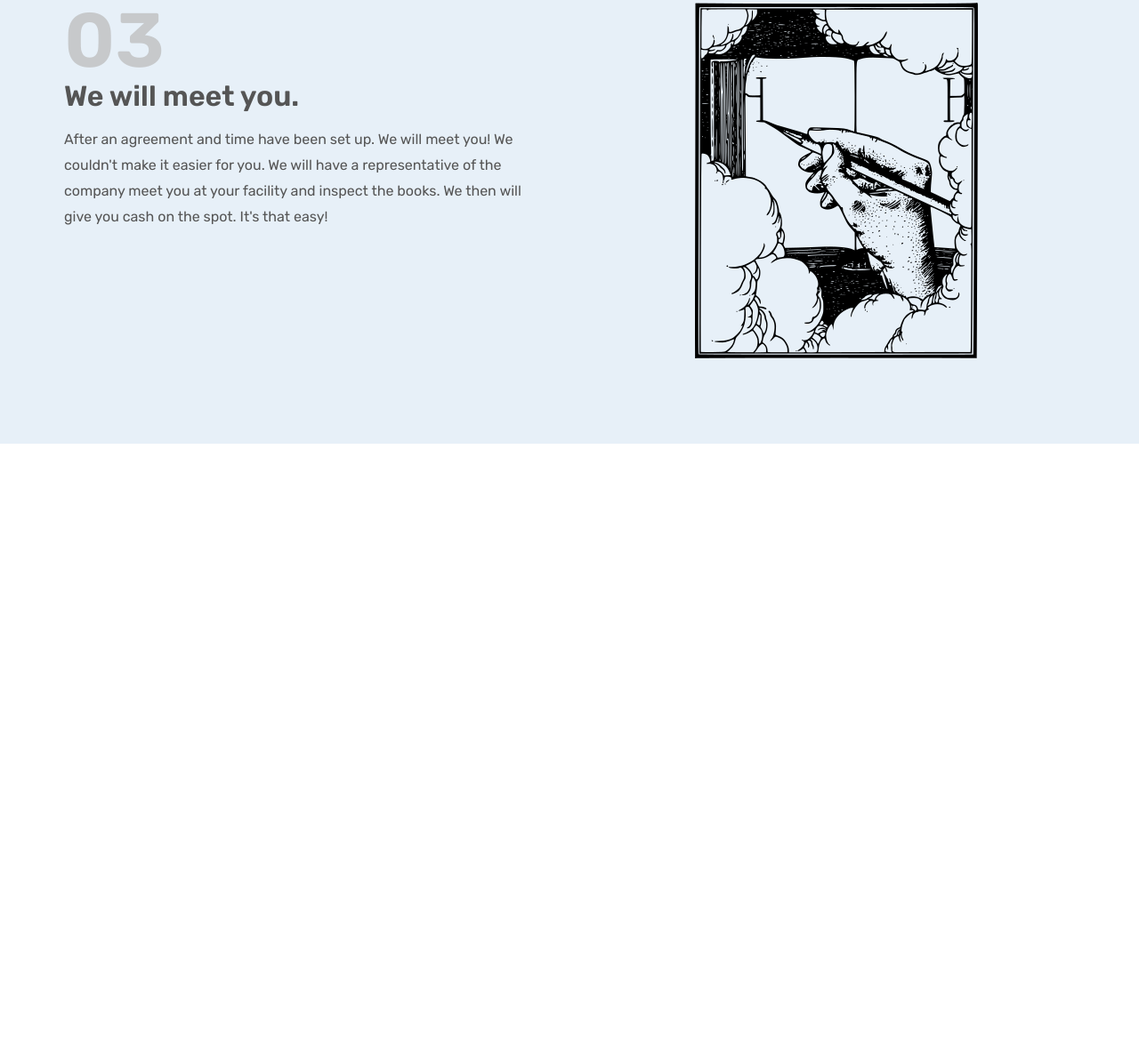
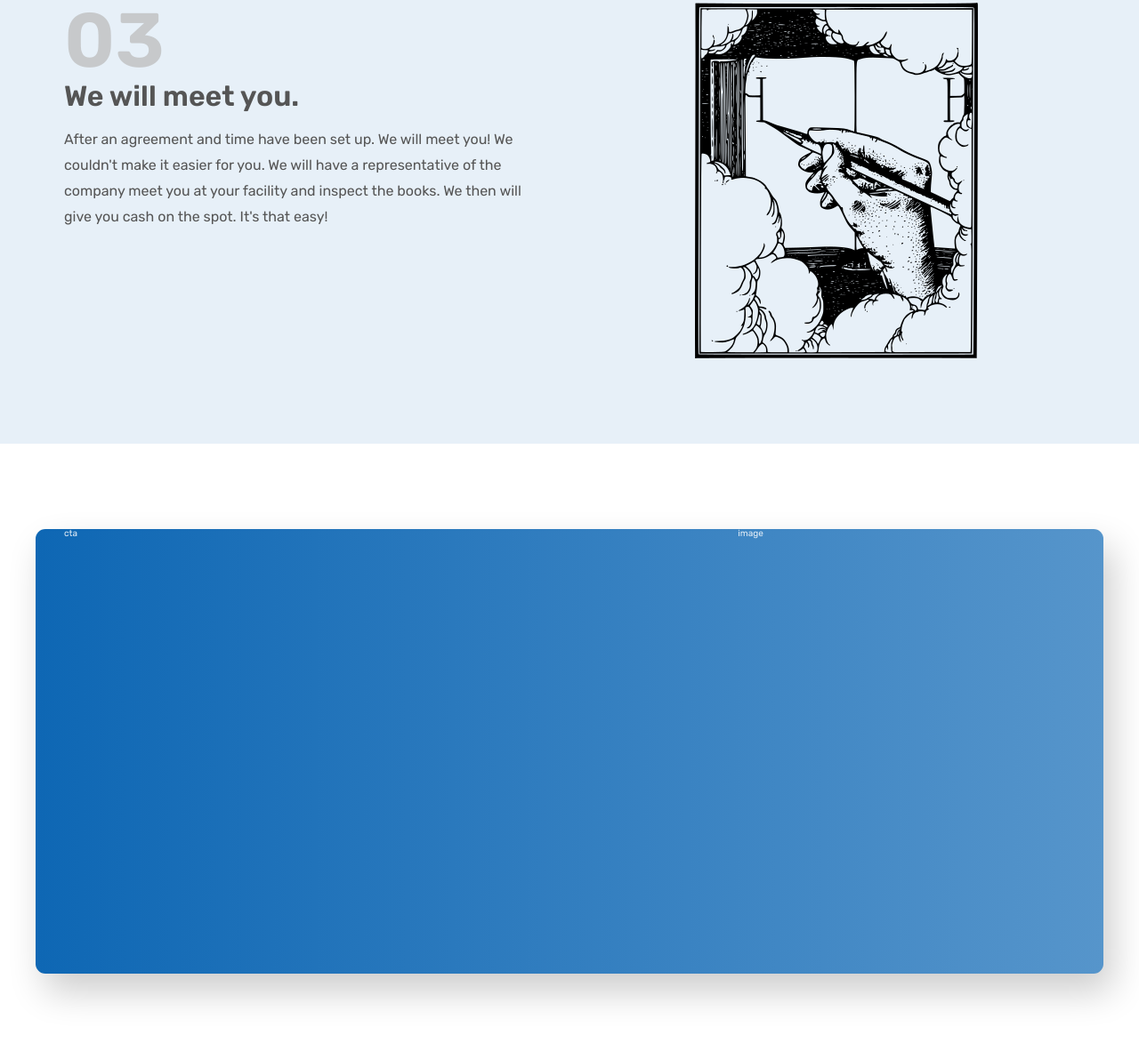
Before and after one commit to aresD009/sc-book-store, a plain HTML site: page index.html in a window 1280 px wide. Shown: the part 2412-3603 px from the top of the page at 89% size. Before the commit the page ends 2911 px from the top, so only its background shows below. Drawn offline with nearby package versions, Linux system fonts and the light colour scheme; files whose address does not match are found by name.

Commit message:
Changes to the style and the words on my website

```diff
--- a/css-group/style.css
+++ b/css-group/style.css
@@ -153,3 +153,29 @@
     width: 50%;
     box-shadow: 1rem 2rem 4rem #000;
   }
+
+  /************************/
+  /* CTA SECTION */
+  /************************/
+
+  .section-cta{
+      padding: 9.6rem 0;
+
+  }
+  .cta{
+    display: grid;
+    grid-template-columns: 2fr 1fr;
+    background-color: #0e67b4;
+    height:50rem;
+    box-shadow: 1rem 2rem 4rem rgba(0, 0, 0, 0.2);
+    border-radius:11px;
+background-image: linear-gradient(to right,#0e67b4, #5695cb
+);
+  }
+
+  .cta-text-box{
+
+  }
+  .cta-img-box{
+
+  }
--- a/index.html
+++ b/index.html
@@ -131,6 +131,14 @@
           </div>
         </div>
       </section>
+      <section class="section-cta">
+        <div class="container cta">
+            <div class="cta-text-box">cta</div>
+            <div class="cta-img-box"> image</div>
+        </div>
+
+
+      </section>
     </main>
     <script
       type="module"
```
